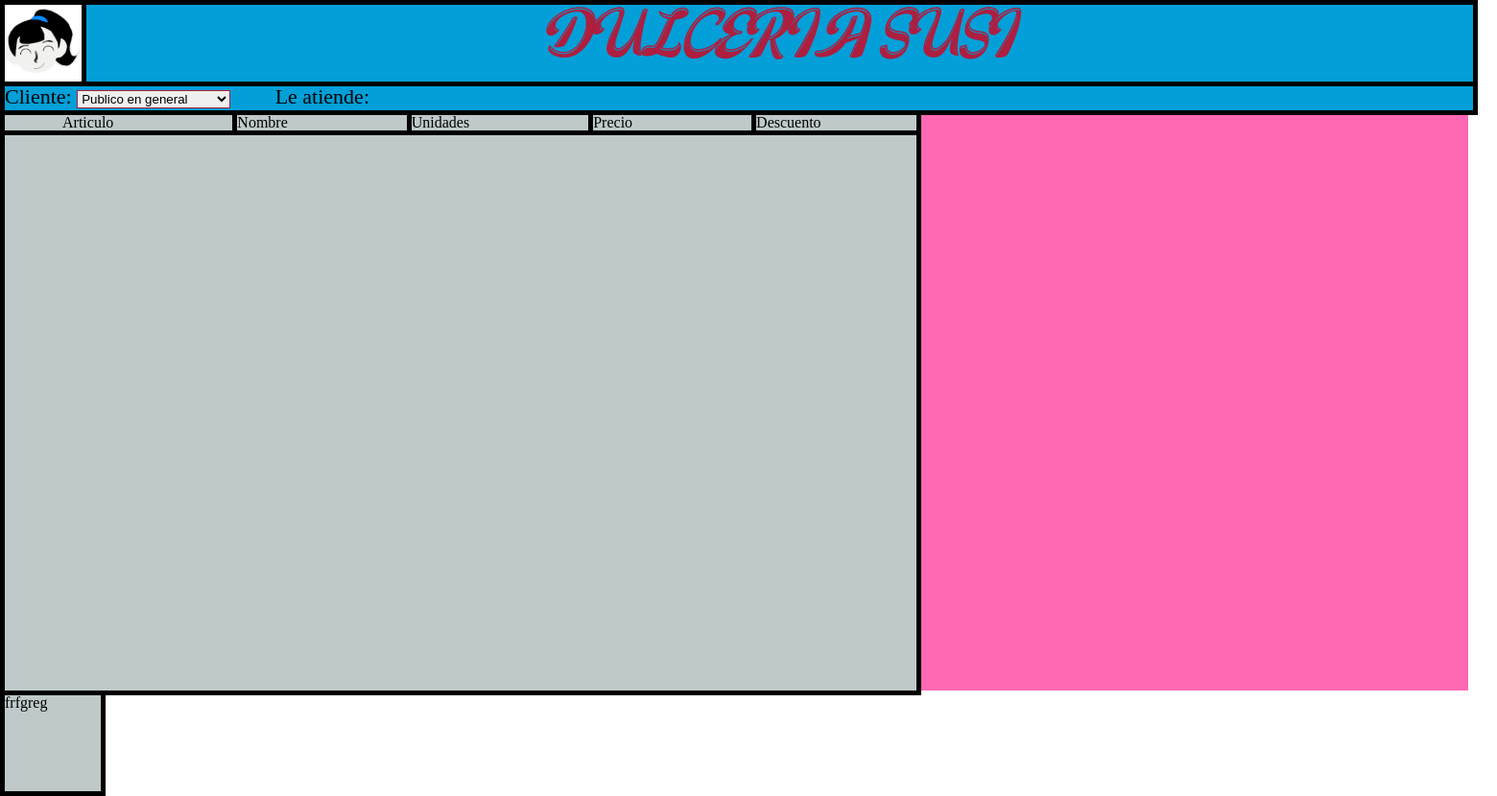
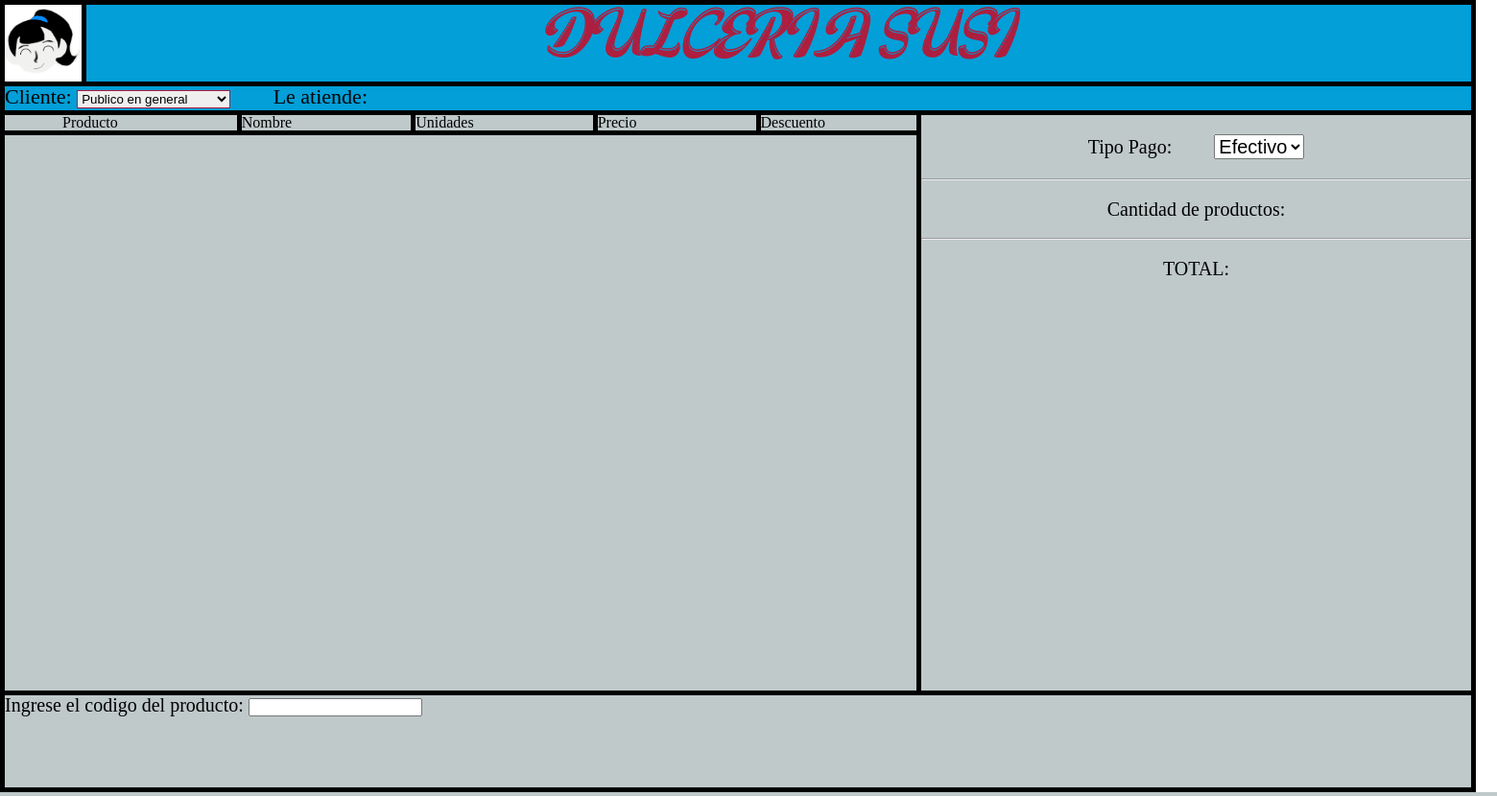
Before and after one commit to maluxz/candy-store, a PHP site: page /punto_venta.html in a window 1560 px wide. Shown: the whole page at 96% size. Run offline with PHP 8.4, Linux system fonts and the light colour scheme.

Commit message:
vista punto de venta completo

```diff
--- a/css/punto_venta.css
+++ b/css/punto_venta.css
@@ -1,5 +1,8 @@
 
-
+*{
+    margin:0px;
+    padding: 0px;
+}
 @font-face {
     font-family: 'Candy Shop';
     src: url('../fonts/candy-shop/Candy\ Shop\ Personal\ Use.ttf') format('truetype');
@@ -9,7 +12,7 @@
 }
 /* estilo cabecera */
 #header{
-    width: 1530px;
+    width: 1528px;
     height: 80px;
     background-color: #039FD8;
     color: #ad1e3f;
@@ -34,7 +37,7 @@
 }
 /* barra clientes/usuario */
 #opcion_cliente{
-    width: 1530px;
+    width: 1528px;
     height: 25px;
     background-color: #039FD8;
     font-size: 22px;
@@ -53,7 +56,13 @@
     margin-right: 1150px;
 
 }
+/* div contenedor */
+#contenedor{
+    width: 1528px;
+    height: 600px;
+    background-color: white;
 
+}
 /* productos-precio */
 #productos_precio{
     width: 950px;
@@ -62,6 +71,7 @@
     border-right: 5px solid black;
     border-left: 5px solid black;
     border-bottom: 5px solid black;
+    float: left;
 
 }
 .more{
@@ -82,24 +92,42 @@
     border-bottom: 5px solid black;
 
 }
-/* div en blanco */
-#blanco{
-    width: 100px;
-    height: 100px;
+/* div informacion del pago */
+#inf_pago{
+    margin-left: 960px;
+    width: 573px;
+    height: 600px;
     background-color: #bfc9ca ;
     border-right: 5px solid black;
-    border-left: 5px solid black;
+
     border-bottom: 5px solid black;
-    float: right;
-    position: absolute;
+
+
+
+
 
 
 }
 
-/* div contenedor */
-#contenedor{
-    width: 1530px;
-    height: 600px;
-    background-color: hotpink;
+#tipo_pago{
+    margin: 20px;
+    font-size: 20px;
+}
+#txt_infpago{
+    margin: 20px;
+    font-size: 20px;
 
 }
+
+/* div para ingresar el codigo del producto */
+
+#cod_productos{
+    width:1528px;
+    height:96px ;
+    background-color: #bfc9ca ;
+    border-bottom: 5px solid black;
+    border-right: 5px solid black;
+    border-left: 5px solid black;
+    margin-top: 5px;
+    font-size: 20px;
+}
--- a/punto_venta.html
+++ b/punto_venta.html
@@ -35,11 +35,11 @@
 
     <!-- div contenedor (productos precio - blanco) -->
     <div id="contenedor">
-        <!-- productos/precio -->
+            <!-- productos/precio -->
     <div id="productos_precio">
             <ul>
 
-                    <li id="pp_articulo" >Articulo</li>
+                    <li id="pp_articulo" >Producto</li>
 
                     <li class="more">Nombre</li>
 
@@ -49,16 +49,33 @@
 
                     <li class="more">Descuento</li>
 
-
              </ul>
         </div>
         <!-- div en blanco -->
-        <div id="blanco">
-            frfgreg
+            <div id="inf_pago">
+                <center>
+                        <label id="tipo_pago" for="tipo_pago" >Tipo Pago:</label>
+                        <select id="tipo_pago" name="tipo_pago">
+                                <option value="Efectivo">Efectivo</option>
+                                <option value="Tarjeta">Tarjeta</option>
+                         </select>
+                         <hr>
+                         <p id="txt_infpago">Cantidad de productos:</p>
+                         <hr>
+                         <p id="txt_infpago">TOTAL:</p>
 
-        </div>
+                </center>
 
-    </div>
+
+            </div>
+
+   </div>
+
+   <div id="cod_productos">
+        <label  for="cod_productos" >Ingrese el codigo del producto:</label>
+        <input type="text" name="cod_productos">
+
+   </div>
 </body>
 
 </html>
```
